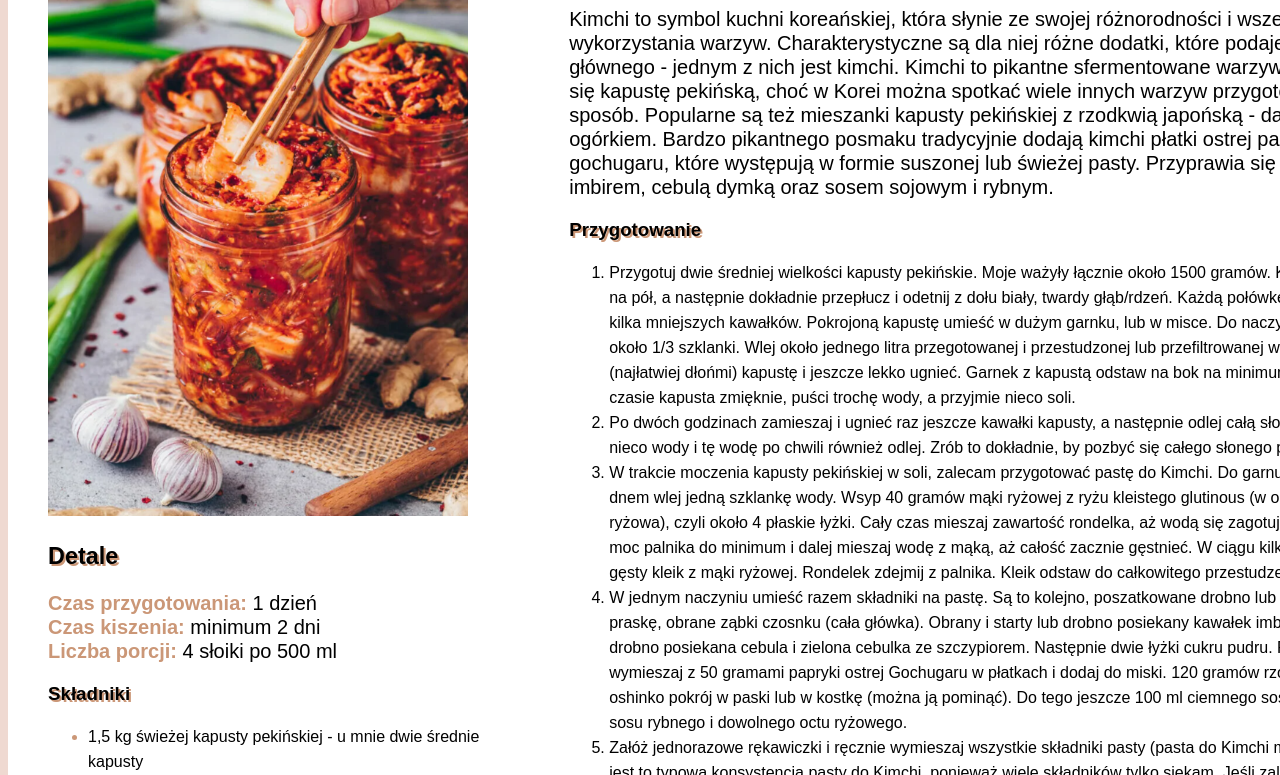
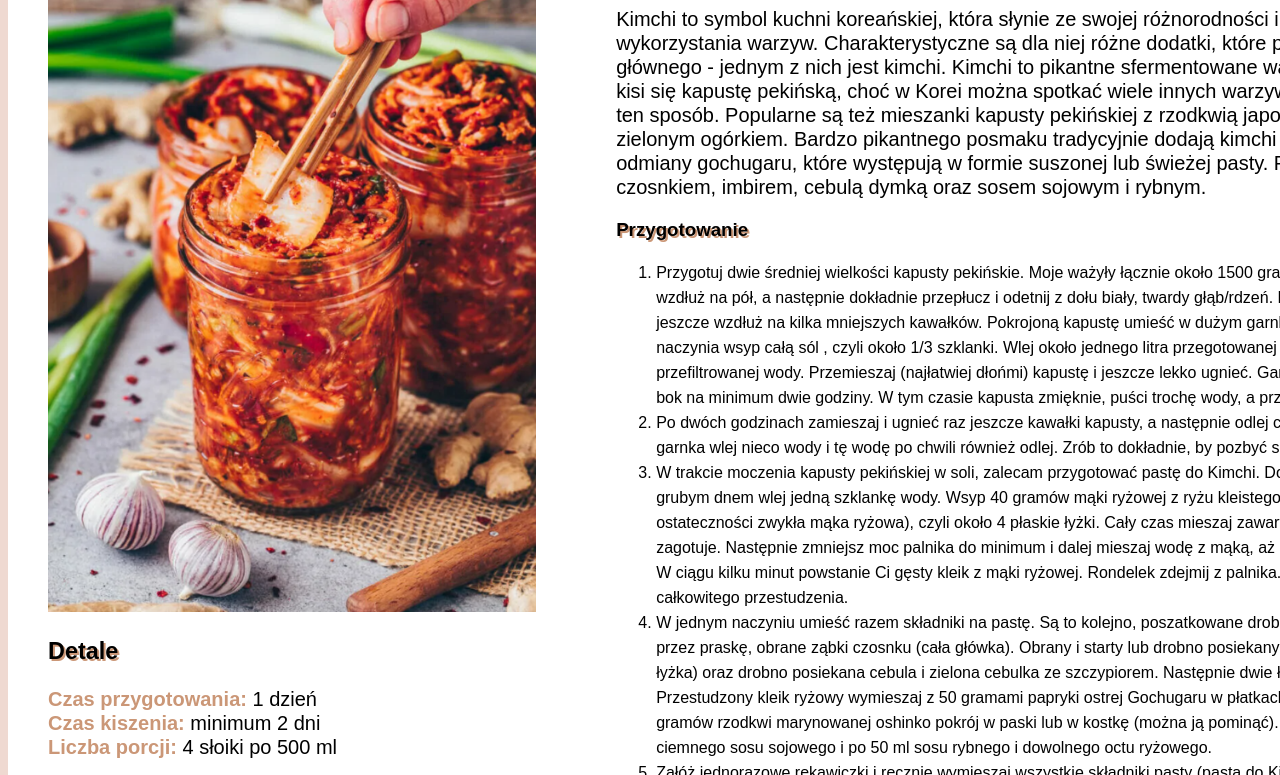
Before and after one commit to MartaTabor/Tutorial-02, a plain HTML site: page index.html in a window 1280 px wide. Shown: the part 121-896 px from the top of the page. Drawn offline with Linux system fonts and the light colour scheme; a web font is replaced by a local one.

Commit message:
finished

```diff
--- a/index.html
+++ b/index.html
@@ -12,7 +12,7 @@
 
   </head>
   <body>
-
+<div id="container">
     <div class="wrapper">
     <main>
     <h1 id="headings">Przepis Na Kimchi</h1>
@@ -68,7 +68,7 @@
 
   <aside>
 
-    <img src="kimchi-photo.png" alt="kimchi in a jar" width="420" />
+    <img src="kimchi-photo.png" alt="kimchi in a jar" width="100%" />
 
     <div class="details">
     <h3 id="headings">Detale</h3>
@@ -100,6 +100,6 @@
 
 </aside>
 </div>
-
+</div>
   </body>
 </html>
```
